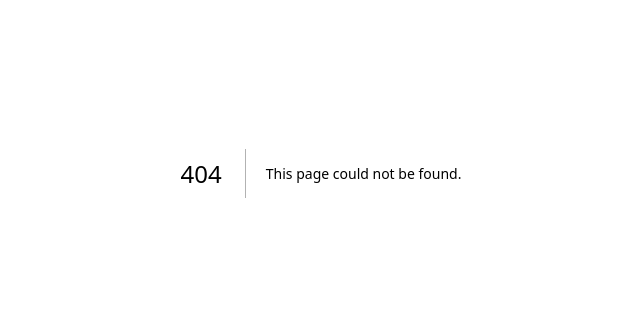
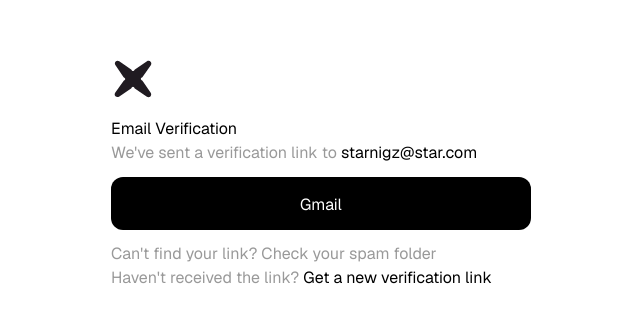
Before and after one commit to TatakAdi/Koperasi-FE-PABW, a Next.js app: page /EmailVerif in a window 1280 px wide. Before the commit this address had no page. Shown: the part 227-550 px from the top of the page, without its empty margins (319-959 px from the left). Built offline with nearby package versions, Linux system fonts and the light colour scheme.

Commit message:
Email verif design implementation

```diff
--- /dev/null
+++ b/src/app/(pages)/EmailVerif/page.jsx
@@ -0,0 +1,38 @@
+"use client";
+import Image from "next/image";
+
+export default function EmailVerif({ email }) {
+  return (
+    <div className="w-full h-screen flex justify-center items-center">
+      <div className="w-[420px]">
+        <div className="w-[44px] h-[44px] relative mb-4">
+          <Image src="/logo.svg" alt="Logo" fill className="object-contain" />
+        </div>
+        <div>
+          <h2>Email Verification</h2>
+          <p className="font-normal text-[#999999]">
+            We've sent a verification link to{" "}
+            <span className="text-black">
+              {email ? email : "starnigz@star.com"}
+            </span>
+          </p>
+        </div>
+        <div id="toGmailButton">
+          <button
+            className="bg-black text-white w-full h-[53px] rounded-xl py-[16px] cursor-pointer my-3"
+            onClick={() => window.open("https://mail.google.com/", "_blank")}
+          >
+            Gmail
+          </button>
+        </div>
+        <div id="Notes" className="text-[#999999]">
+          <p className="">Can't find your link? Check your spam folder</p>
+          <p className="">
+            Haven't received the link?{" "}
+            <span className="text-black">Get a new verification link</span>
+          </p>
+        </div>
+      </div>
+    </div>
+  );
+}
--- a/src/app/(pages)/First/page.js
+++ /dev/null
@@ -1,7 +0,0 @@
-export default function First() {
-  return (
-    <div>
-      <h1>Hello World</h1>
-    </div>
-  );
-}
--- a/src/app/(pages)/Register/page.jsx
+++ b/src/app/(pages)/Register/page.jsx
@@ -4,12 +4,30 @@
 import PasswordInput from "../../components/PasswordInput";
 import NameInput from "../../components/NameInput";
 import Image from "next/image";
+import { useState } from "react";
+import { registerPengguna, registerPenitip } from "@/lib/api/register";
 
 export default function Register() {
   const [name, onNameChange] = useInput();
   const [email, onEmailChange] = useInput();
   const [password, onPasswordChange] = useInput();
   const [confirmPassword, onConfirmPasswordChange] = useInput();
+  const [isError, setIsError] = useState(false);
+
+  async function onRegister({ name, email, password }) {
+    const emailDomain = email.split("@")[1];
+
+    if (emailDomain.endsWith("itk.ac.id")) {
+      const { error } = await registerPengguna({ name, email, password });
+    } else {
+      const { error } = await registerPenitip({ name, email, password });
+    }
+  }
+
+  const onSubmitEventHandler = (event) => {
+    event.preventDefault();
+    onRegister({ name, email, password });
+  };
 
   return (
     <div className="w-full flex justify-center items-center h-screen flex-col gap-13">
--- a/src/app/(pages)/Welcome/page.jsx
+++ b/src/app/(pages)/Welcome/page.jsx
@@ -1,4 +1,4 @@
-export default function Welcome() {
+export default function EmailVerif() {
   return (
     <h1 className="w-full h-screen flex justify-center items-center">
       Welcome to The Main Page
--- a/src/app/lib/api/register.js
+++ b/src/app/lib/api/register.js
@@ -1,7 +1,7 @@
 "use server";
 
-export default async function register({ fullname, email, password }) {
-  const response = await fetch(`${process.env.APP_URL}/register`, {
+export async function registerPengguna({ fullname, email, password }) {
+  const response = await fetch(`${process.env.APP_URL}/register/pengguna`, {
     method: "POST",
     headers: {
       "Content-Type": "application/json",
@@ -18,3 +18,22 @@
 
   return { error: false };
 }
+
+export async function registerPenitip({ fullname, email, password }) {
+  const response = await fetch(`${process.env.APP_URL}/register/penitip`, {
+    method: "POST",
+    headers: {
+      "Content-Type": "application/json",
+    },
+    body: JSON.stringify({ fullname, email, password }),
+  });
+
+  const responseJson = await response.json();
+
+  if (responseJson.status !== "success") {
+    alert(responseJson.message);
+    return { error: true };
+  }
+
+  return { error: false };
+}
```
